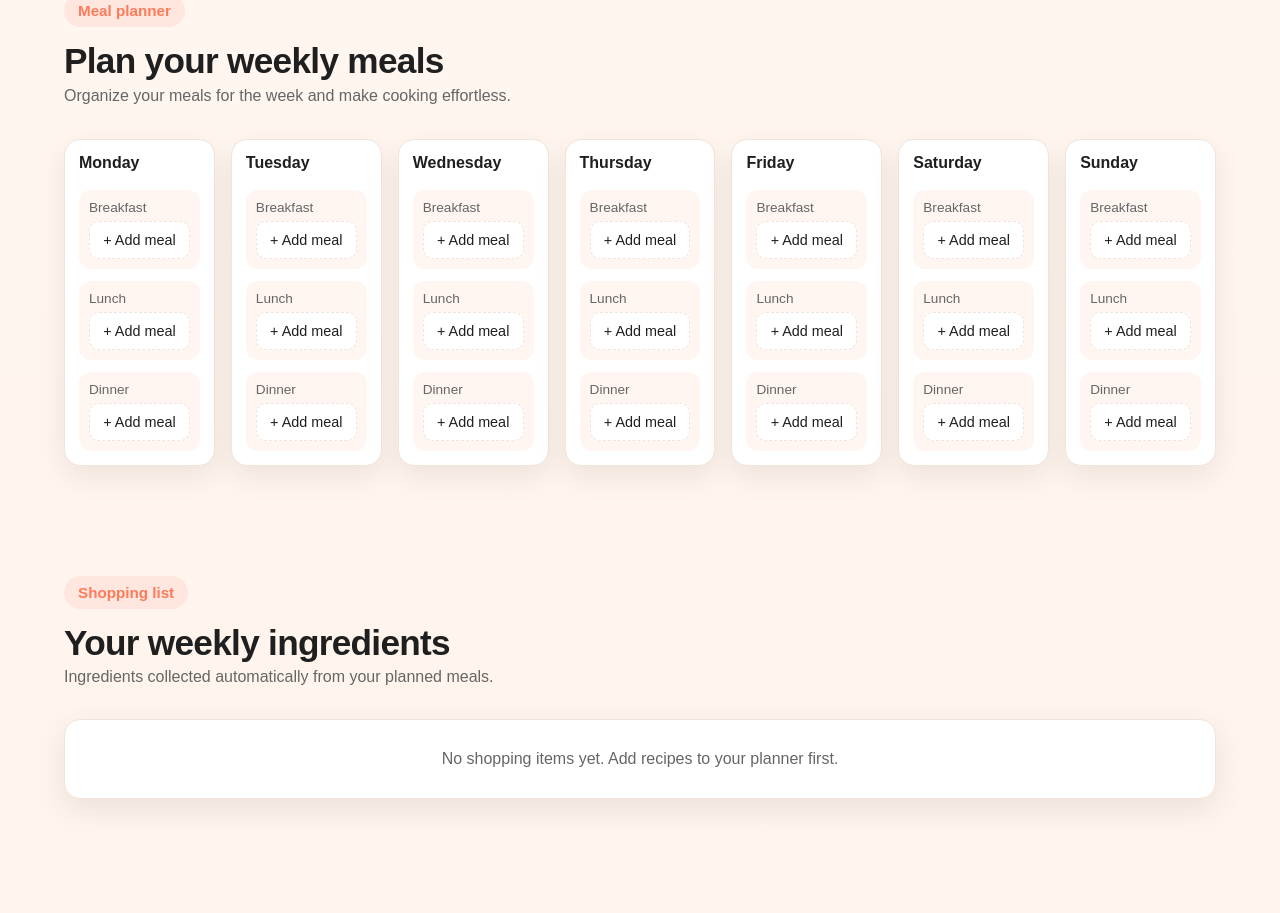
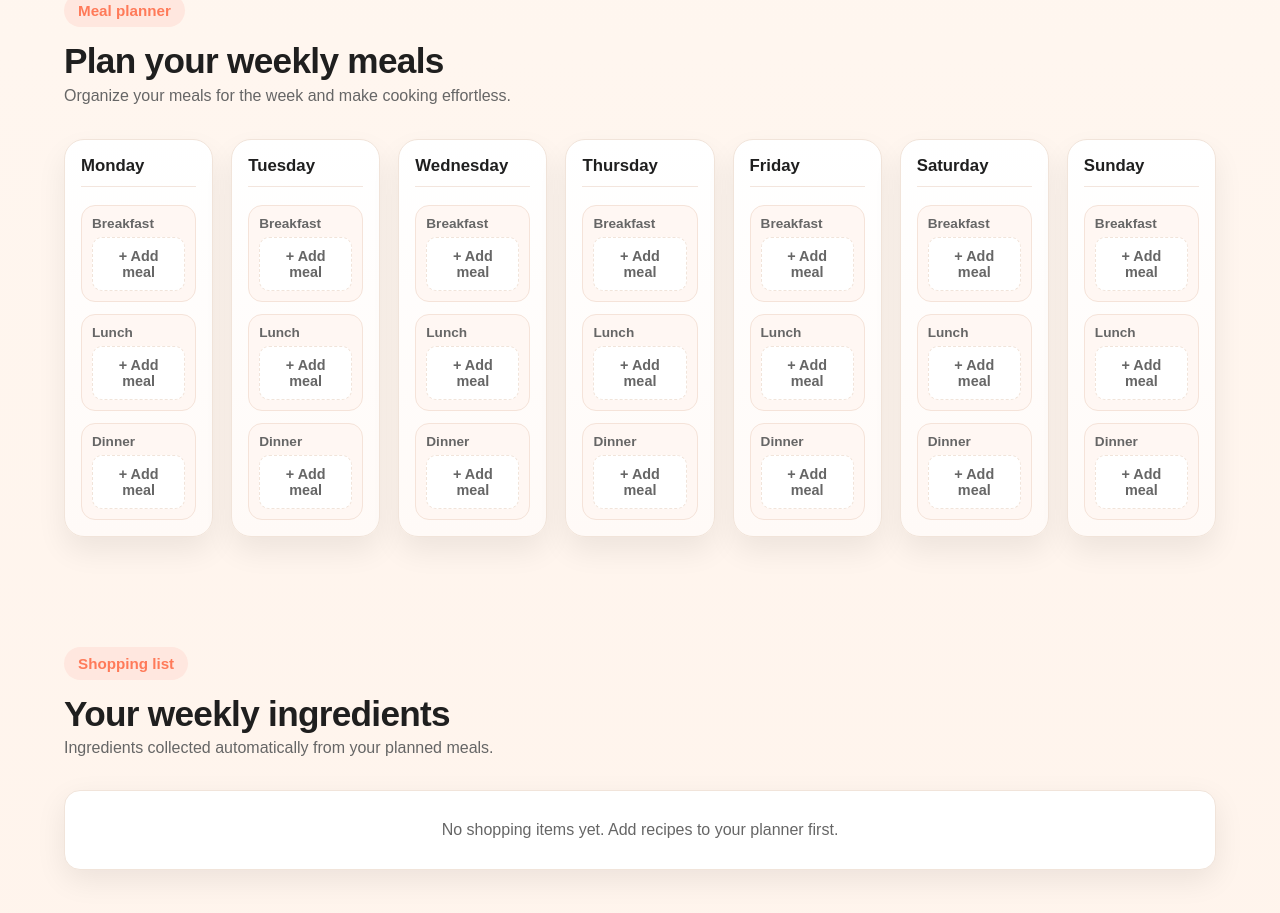
Before and after one commit to ayush-bista/Recipe-Meal-Planner, a React (Vite) app in the folder recipe-meal-planner/: page / in a window 1280 px wide. Shown: the part 2012-2925 px from the top of the page. Built offline with nearby package versions, Linux system fonts and the light colour scheme.

Commit message:
Updated CSS

```diff
--- a/recipe-meal-planner/src/index.css
+++ b/recipe-meal-planner/src/index.css
@@ -771,3 +771,87 @@ button {
 .favorite-mini-card:hover {
   box-shadow: 0 16px 34px rgba(0, 0, 0, 0.1);
 }
+.favorite-mini-card img {
+  width: 96px;
+  height: 96px;
+  border-radius: 16px;
+}
+
+.favorite-mini-content h3 {
+  font-size: 1.02rem;
+  line-height: 1.3;
+}
+
+/* Planner */
+.planner-grid {
+  gap: 18px;
+}
+
+.planner-day {
+  border-radius: 20px;
+  padding: 16px;
+  background: linear-gradient(180deg, #ffffff 0%, #fffaf7 100%);
+  box-shadow: 0 14px 30px rgba(0, 0, 0, 0.07);
+}
+
+.day-title {
+  font-size: 1.05rem;
+  padding-bottom: 10px;
+  border-bottom: 1px solid #f3e5dd;
+}
+
+.meal-slot {
+  background: #fff7f3;
+  border: 1px solid #f5e3d9;
+  border-radius: 14px;
+  transition: transform 0.22s ease, box-shadow 0.22s ease,
+    border-color 0.22s ease;
+}
+
+.meal-slot:hover {
+  transform: translateY(-2px);
+  border-color: #ffd1c1;
+  box-shadow: 0 10px 22px rgba(255, 122, 89, 0.08);
+}
+
+.meal-type {
+  font-weight: 600;
+}
+
+.meal-placeholder {
+  font-weight: 600;
+  color: var(--muted-text);
+  min-height: 46px;
+  display: flex;
+  align-items: center;
+  justify-content: center;
+}
+
+.meal-filled {
+  background: #ffffff;
+  border-radius: 12px;
+  padding: 12px;
+  min-height: 46px;
+  display: flex;
+  align-items: center;
+  border: 1px solid #f1e4da;
+  box-shadow: inset 0 0 0 1px rgba(255, 255, 255, 0.4);
+}
+
+.meal-filled p {
+  font-size: 0.92rem;
+  font-weight: 600;
+  line-height: 1.35;
+}
+
+/* Shopping list */
+.shopping-list {
+  gap: 16px;
+}
+
+.shopping-item {
+  min-height: 58px;
+  border-radius: 16px;
+  transition: transform 0.22s ease, box-shadow 0.22s ease,
+    border-color 0.22s ease;
+}
```
